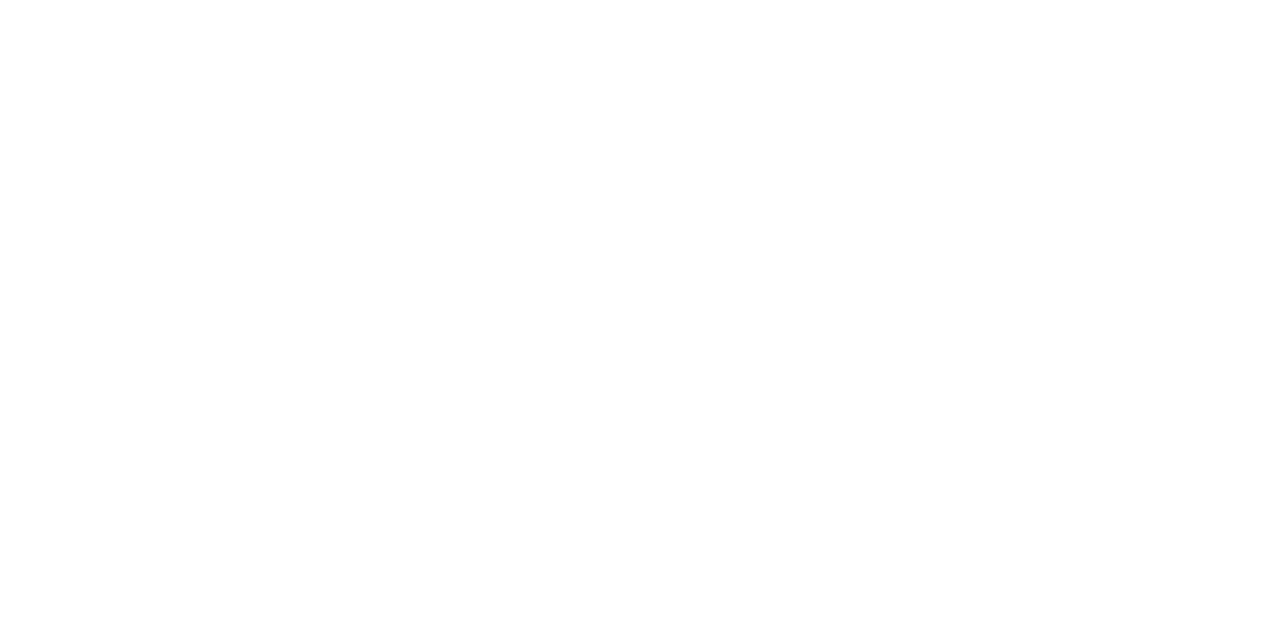
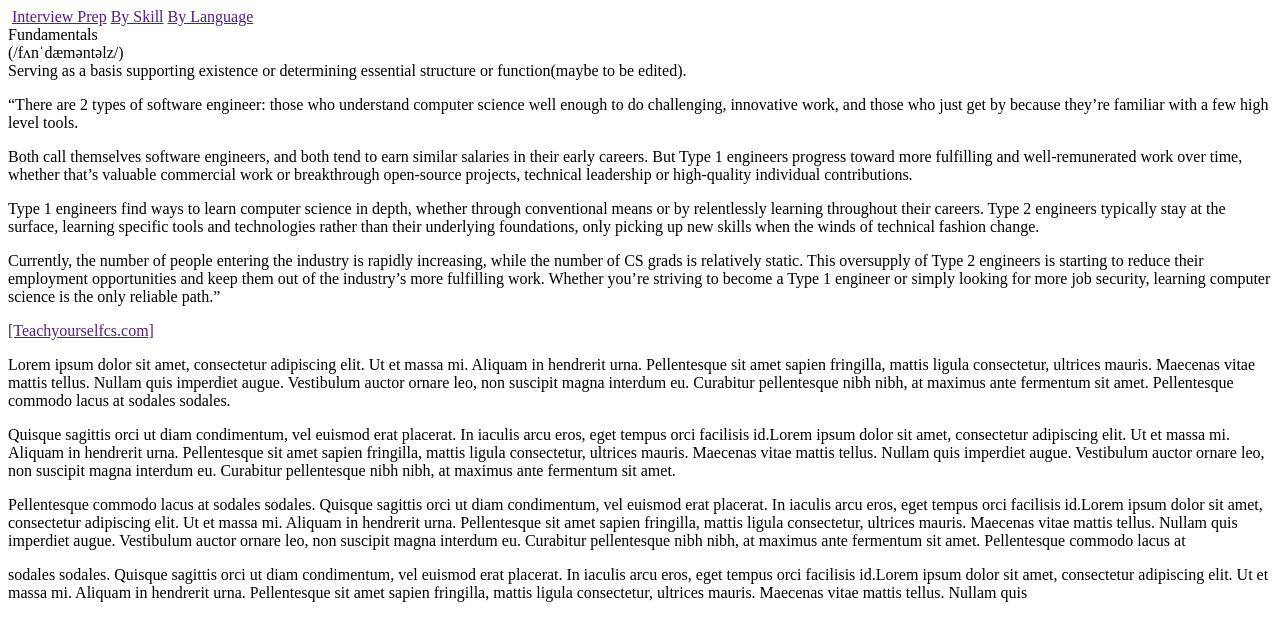
Before and after one commit to rufevean/coop-web-project, a plain HTML site: page layouts/fundamentals.html in a window 1280 px wide. Drawn offline with Linux system fonts and the light colour scheme.

Commit message:
1.Added the contents of the two first fundamentals.html  windows 2. Added classes to them 3.Corrected a typo on index.html

```diff
--- a/layouts/fundamentals.html
+++ b/layouts/fundamentals.html
@@ -0,0 +1,60 @@
+<!DOCTYPE html>
+<html lang="en">
+<head>
+    <meta charset="UTF-8">
+    <meta name="viewport" content="width=device-width, initial-scale=1.0">
+    <title>Fundamentals</title>
+</head>
+<body>
+    <img src=""'logo'>
+    <navbar class="main-window-nav">
+    <a href="">Interview Prep</a>
+    <a href="">By Skill</a>
+    <a href="">By Language</a>
+</navbar>
+<div class="fundamentals-window">
+        <section class="fundamentals-window-left-content">
+          <div class="fundamentals-window-left-content-title">
+    Fundamentals
+</div>
+<div class="fundamentals-window-left-content-pronounciation">
+    (/fʌnˈdæməntəlz/)
+</div>
+<div class="fundamentals-window-left-content-description">
+    Serving as a basis supporting existence or determining essential structure or function(maybe to be edited).
+    </div>
+</section>
+</div>
+<section class="fundamentals-main-window">
+    <p class="fundamentals-main-window-right-para1">
+    “There are 2 types of software engineer: those who understand computer science well enough to do challenging, innovative work, and those who just get by because they’re familiar with a few high level tools.</p>
+
+    <p class="fundamentals-main-window-right-para2">
+        Both call themselves software engineers, and both tend to earn similar salaries in their early careers. But Type 1 engineers progress toward more fulfilling and well-remunerated work over time, whether that’s valuable commercial work or breakthrough open-source projects, technical leadership or high-quality individual contributions.</p>
+
+        <p class="fundamentals-main-window-right-para3">
+        Type 1 engineers find ways to learn computer science in depth, whether through conventional means or by relentlessly learning throughout their careers. Type 2 engineers typically stay at the surface, learning specific tools and technologies rather than their underlying foundations, only picking up new skills when the winds of technical fashion change.</p>
+
+        <p class="fundamentals--main-window-right-para4">
+        Currently, the number of people entering the industry is rapidly increasing, while the number of CS grads is relatively static. This oversupply of Type 2 engineers is starting to reduce their employment opportunities and keep them out of the industry’s more fulfilling work. Whether you’re striving to become a Type 1 engineer or simply looking for more job security, learning computer science is the only reliable path.”</p>
+
+        <a href="">[Teachyourselfcs.com]</a>
+
+<div class="fundamentals-summary-window">
+    <p class="fundamentals-summary-window-para1">
+        <p>Lorem ipsum dolor sit amet, consectetur adipiscing elit. Ut et massa mi. Aliquam in hendrerit urna. Pellentesque sit amet sapien fringilla, mattis ligula consectetur, ultrices mauris. Maecenas vitae mattis tellus. Nullam quis imperdiet augue. Vestibulum auctor ornare leo, non suscipit magna interdum eu. Curabitur pellentesque nibh nibh, at maximus ante fermentum sit amet. Pellentesque commodo lacus at sodales sodales. </p>
+
+  <p class="fundamentals-summary-window-para2">
+            Quisque sagittis orci ut diam condimentum, vel euismod erat placerat. In iaculis arcu eros, eget tempus orci facilisis id.Lorem ipsum dolor sit amet, consectetur adipiscing elit. Ut et massa mi. Aliquam in hendrerit urna. Pellentesque sit amet sapien fringilla, mattis ligula consectetur, ultrices mauris. Maecenas vitae mattis tellus. Nullam quis imperdiet augue. Vestibulum auctor ornare leo, non suscipit magna interdum eu. Curabitur pellentesque nibh nibh, at maximus ante fermentum sit amet. </p>
+
+            <p class="fundamentals-summary-window-para3">
+            Pellentesque commodo lacus at sodales sodales. Quisque sagittis orci ut diam condimentum, vel euismod erat placerat. In iaculis arcu eros, eget tempus orci facilisis id.Lorem ipsum dolor sit amet, consectetur adipiscing elit. Ut et massa mi. Aliquam in hendrerit urna. Pellentesque sit amet sapien fringilla, mattis ligula consectetur, ultrices mauris. Maecenas vitae mattis tellus. Nullam quis imperdiet augue. Vestibulum auctor ornare leo, non suscipit magna interdum eu. Curabitur pellentesque nibh nibh, at maximus ante fermentum sit amet. Pellentesque commodo lacus at </p>
+
+            <p class="fundamentals-summary-window-para4">
+            sodales sodales. Quisque sagittis orci ut diam condimentum, vel euismod erat placerat. In iaculis arcu eros, eget tempus orci facilisis id.Lorem ipsum dolor sit amet, consectetur adipiscing elit. Ut et massa mi. Aliquam in hendrerit urna. Pellentesque sit amet sapien fringilla, mattis ligula consectetur, ultrices mauris. Maecenas vitae mattis tellus. Nullam quis </p>
+</div>
+
+
+
+</body>
+</html>
```
Also changed, not shown: index.html (+1 -1 lines).
